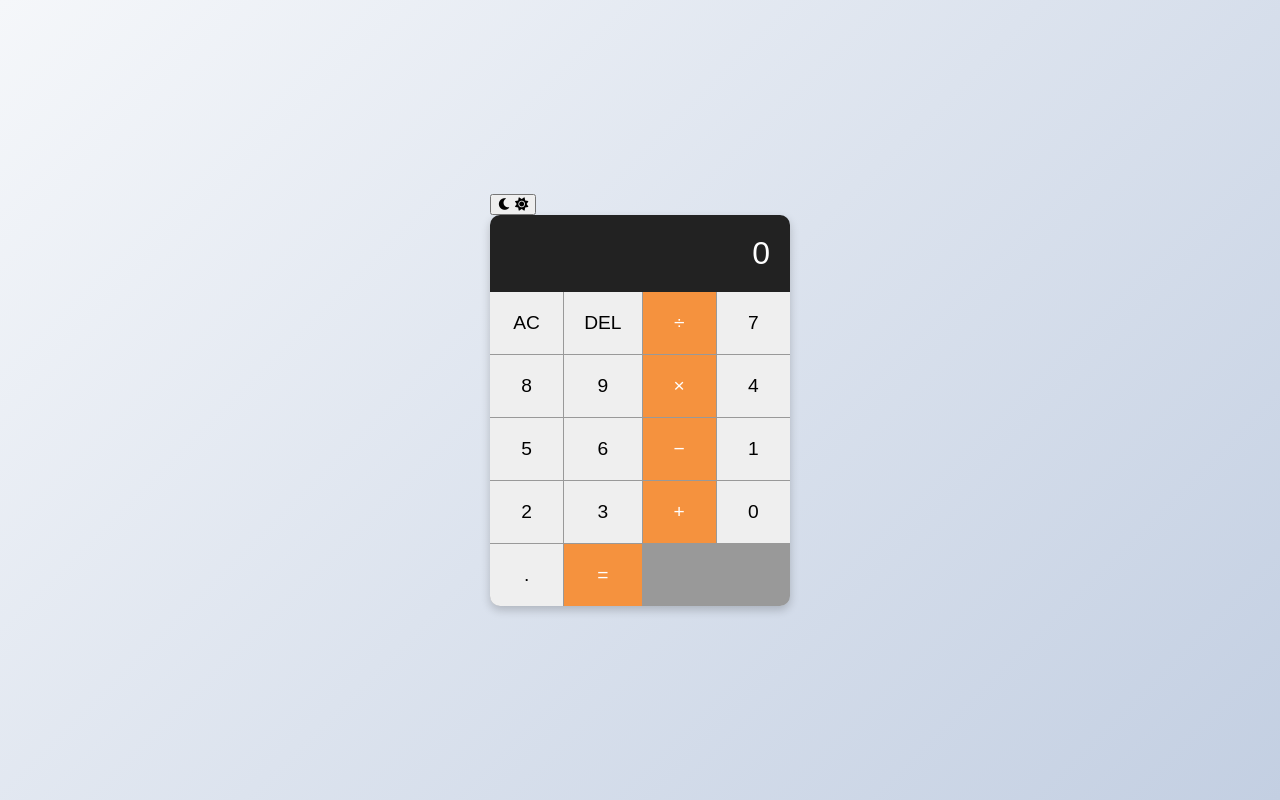
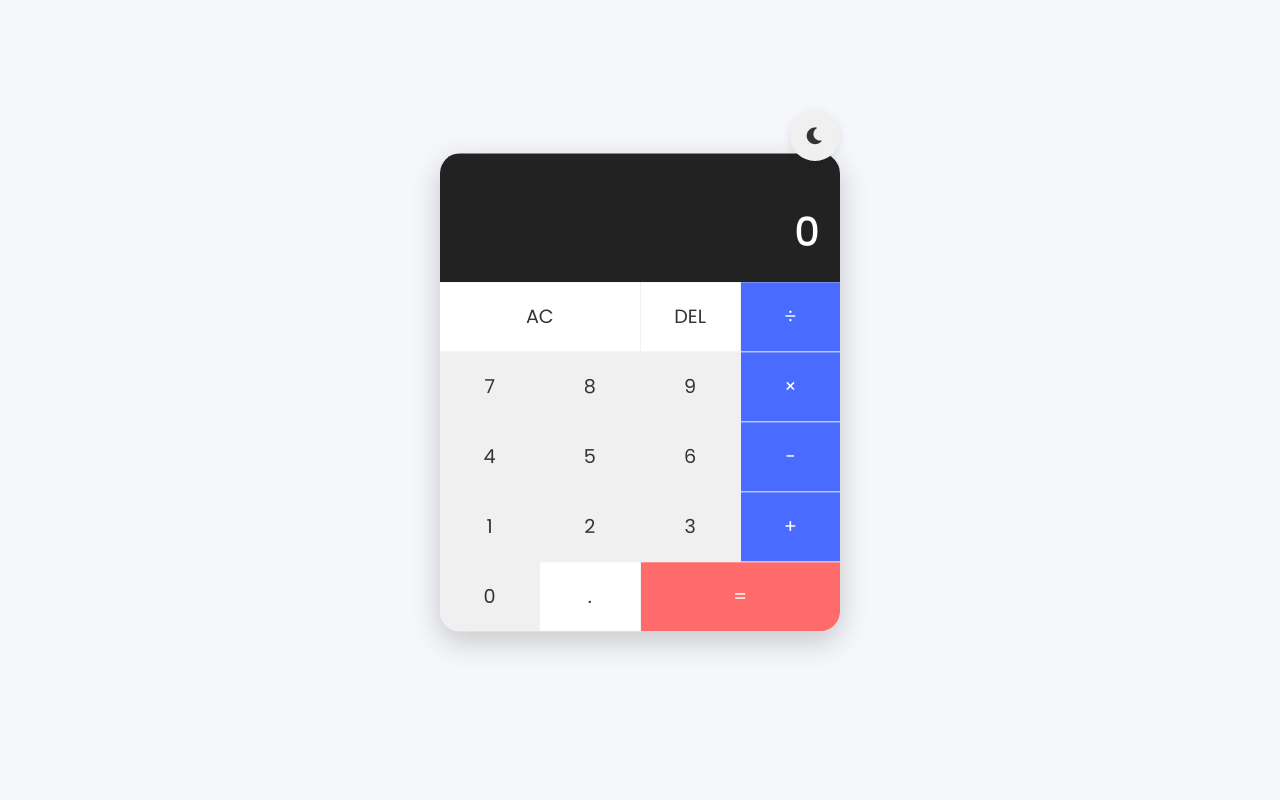
Before and after one commit to arifrari123/Calculator, a plain HTML site: page index.html in a window 1280 px wide. Drawn offline with Linux system fonts and the light colour scheme.

Commit message:
Update styles.css

```diff
--- a/styles.css
+++ b/styles.css
@@ -1,66 +1,197 @@
+:root {
+    --primary-color: #4a6bff;
+    --secondary-color: #f0f0f0;
+    --accent-color: #ff6b6b;
+    --text-color: #333;
+    --bg-color: #f5f7fa;
+    --calc-bg: #ffffff;
+    --btn-bg: #f0f0f0;
+    --display-bg: #222;
+    --display-text: #fff;
+}
+
+[data-theme="dark"] {
+    --primary-color: #6b8cff;
+    --secondary-color: #2d3748;
+    --accent-color: #ff7b7b;
+    --text-color: #f0f0f0;
+    --bg-color: #1a202c;
+    --calc-bg: #2d3748;
+    --btn-bg: #4a5568;
+    --display-bg: #1a202c;
+    --display-text: #f0f0f0;
+}
+
+* {
+    margin: 0;
+    padding: 0;
+    box-sizing: border-box;
+    transition: background-color 0.3s, color 0.3s;
+}
+
 body {
-    font-family: Arial, sans-serif;
+    font-family: 'Poppins', sans-serif;
+    background-color: var(--bg-color);
+    color: var(--text-color);
+    min-height: 100vh;
     display: flex;
     justify-content: center;
     align-items: center;
-    height: 100vh;
-    margin: 0;
-    background: linear-gradient(135deg, #f5f7fa 0%, #c3cfe2 100%);
+    padding: 20px;
+}
+
+.container {
+    width: 100%;
+    max-width: 400px;
+    position: relative;
+}
+
+.theme-toggle {
+    position: absolute;
+    top: -50px;
+    right: 0;
+    background: var(--btn-bg);
+    border: none;
+    border-radius: 50px;
+    width: 50px;
+    height: 50px;
+    display: flex;
+    justify-content: center;
+    align-items: center;
+    cursor: pointer;
+    color: var(--text-color);
+    font-size: 1.2rem;
+    box-shadow: 0 2px 10px rgba(0, 0, 0, 0.1);
+    z-index: 10;
+}
+
+.theme-toggle .fa-sun {
+    display: none;
+}
+
+[data-theme="dark"] .theme-toggle .fa-moon {
+    display: none;
+}
+
+[data-theme="dark"] .theme-toggle .fa-sun {
+    display: block;
 }
 
 .calculator {
-    width: 300px;
-    border-radius: 10px;
-    box-shadow: 0 4px 10px rgba(0, 0, 0, 0.2);
+    background-color: var(--calc-bg);
+    border-radius: 20px;
+    box-shadow: 0 10px 30px rgba(0, 0, 0, 0.2);
     overflow: hidden;
+    transform: translateY(0);
+    animation: float 3s ease-in-out infinite;
+}
+
+@keyframes float {
+    0%, 100% {
+        transform: translateY(0);
+    }
+    50% {
+        transform: translateY(-10px);
+    }
 }
 
 .display {
-    background-color: #222;
-    color: white;
-    font-size: 2em;
+    background-color: var(--display-bg);
+    color: var(--display-text);
     padding: 20px;
     text-align: right;
+    min-height: 100px;
+    display: flex;
+    flex-direction: column;
+    justify-content: flex-end;
+}
+
+.previous-operand {
+    font-size: 1.2rem;
+    opacity: 0.7;
+    min-height: 24px;
+    overflow: hidden;
+    text-overflow: ellipsis;
+}
+
+.current-operand {
+    font-size: 2.5rem;
+    font-weight: 500;
+    margin-top: 5px;
+    overflow: hidden;
+    text-overflow: ellipsis;
 }
 
 .buttons {
     display: grid;
     grid-template-columns: repeat(4, 1fr);
     gap: 1px;
-    background-color: #999;
+    background-color: var(--btn-bg);
 }
 
 .btn {
     border: none;
     padding: 20px;
-    font-size: 1.2em;
+    font-size: 1.2rem;
+    font-family: 'Poppins', sans-serif;
     cursor: pointer;
-    transition: background-color 0.3s;
+    background-color: var(--calc-bg);
+    color: var(--text-color);
+    position: relative;
+    overflow: hidden;
+}
+
+.btn::after {
+    content: '';
+    position: absolute;
+    top: 50%;
+    left: 50%;
+    width: 5px;
+    height: 5px;
+    background: rgba(255, 255, 255, 0.5);
+    opacity: 0;
+    border-radius: 100%;
+    transform: scale(1, 1) translate(-50%);
+    transform-origin: 50% 50%;
+}
+
+.btn:focus:not(:active)::after {
+    animation: ripple 0.6s ease-out;
+}
+
+@keyframes ripple {
+    0% {
+        transform: scale(0, 0);
+        opacity: 0.5;
+    }
+    100% {
+        transform: scale(20, 20);
+        opacity: 0;
+    }
 }
 
 .btn:hover {
-    background-color: #ddd;
+    filter: brightness(90%);
+}
+
+.btn:active {
+    transform: scale(0.95);
+}
+
+.number {
+    background-color: var(--btn-bg);
 }
 
 .operator {
-    background-color: #f5923e;
+    background-color: var(--primary-color);
     color: white;
 }
 
-.operator:hover {
-    background-color: #e07b2e;
-}
-
-.ac, .del {
-    background-color: #d4d4d2;
-}
-
-.zero {
+.span-2 {
     grid-column: span 2;
 }
 
-.equals {
-    background-color: #f5923e;
+[data-action="calculate"] {
+    background-color: var(--accent-color);
     color: white;
-    grid-row: span 2;
-  }
+}
```
